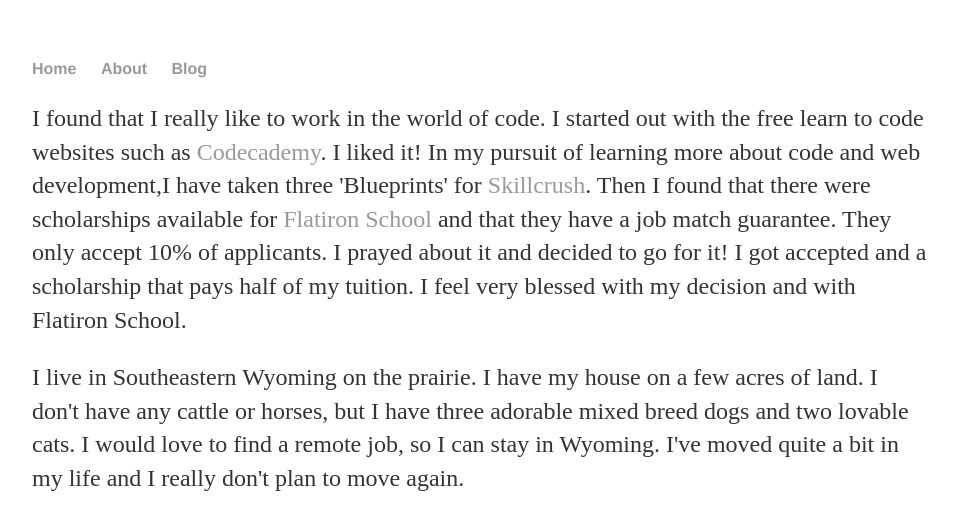
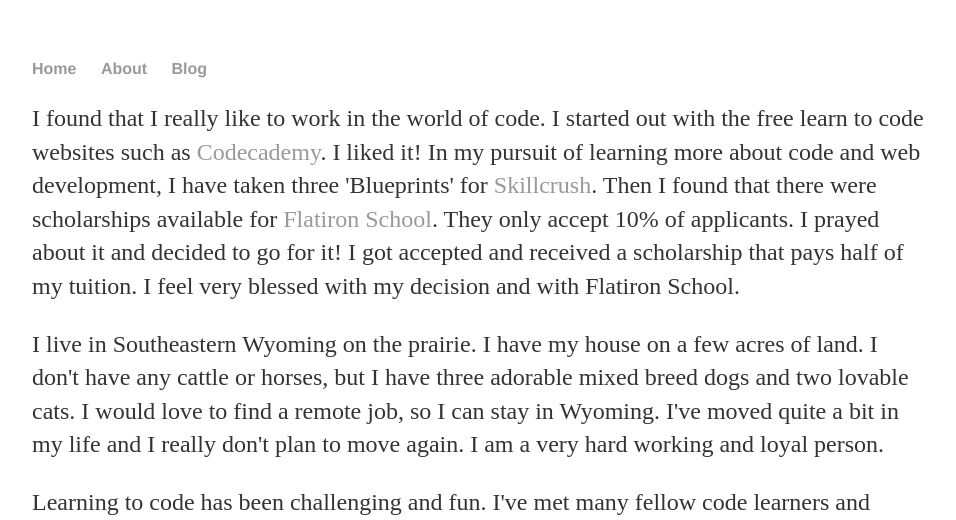
Before and after one commit to Christy743/Christy743.github.io, a Jekyll site: the page built from about.html, in a window 1280 px wide, cut to the strip 0-520 px from the top of the page. Shown: the whole strip, without its empty margins (160-1116 px from the left). Built offline with Jekyll 4.4.1, drawn with Linux system fonts in a browser that asks for light colours; some of the changed text lies outside the part shown.

Commit message:
Update about.html

```diff
--- a/about.html
+++ b/about.html
@@ -6,18 +6,21 @@ header-img: "img/about-bg.png"
 <p>I found that I really like to work in the world
   of code.  I started out with the free learn to code
   websites such as <a href="https://www.codecademy.com">Codecademy</a>. I liked it!
-  In my pursuit of learning more about code and web development,I have taken three
+  In my pursuit of learning more about code and web development, I have taken three
   'Blueprints' for <a href="https://skillcrush.com/">Skillcrush</a>.
   Then I found that there were scholarships available for <a href="https://flatironschool.com/">
-  Flatiron School</a> and that they have a job match guarantee.  They only accept
-  10% of applicants.  I prayed about it and decided to go for it!  I got accepted and
-  a scholarship that pays half of my tuition.  I feel very blessed with my decision
-  and with Flatiron School.</p>
+  Flatiron School</a>.  They only accept 10% of applicants.  I prayed about it and decided to
+  go for it!  I got accepted and received a scholarship that pays half of my tuition.  I feel
+  very blessed with my decision and with Flatiron School.</p>
 
 <p>I live in Southeastern Wyoming on the prairie.  I have my house on a few acres of land.
   I don't have any cattle or horses, but I have three adorable mixed breed dogs and two
   lovable cats.  I would love to find a remote job, so I can stay in Wyoming.  I've moved
-  quite a bit in my life and I really don't plan to move again.<p>
+  quite a bit in my life and I really don't plan to move again. I am a very hard working and
+  loyal person.<p>
+
+<p>Learning to code has been challenging and fun.  I've met many fellow code learners and
+  teachers along the way.  I am glad I made the choice to take this journey!</p>
 
 <img src="Christy743.github.io/images/clouds.jpg" alt="Billowy Clouds" style="width:1340px;height:400px;">
 <p style="font-size:15px; font-color: #708090; text-align: right;">Photo Credit by Christina Chronister 2016<p>
```
